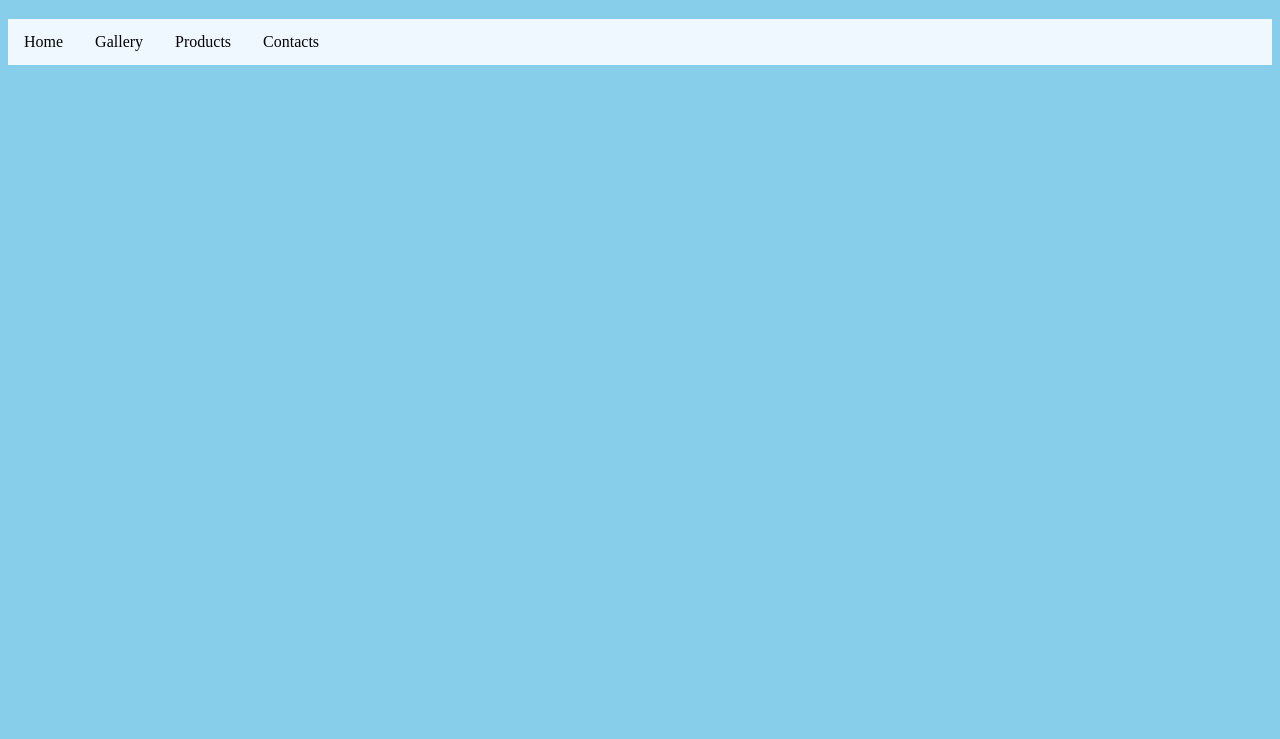
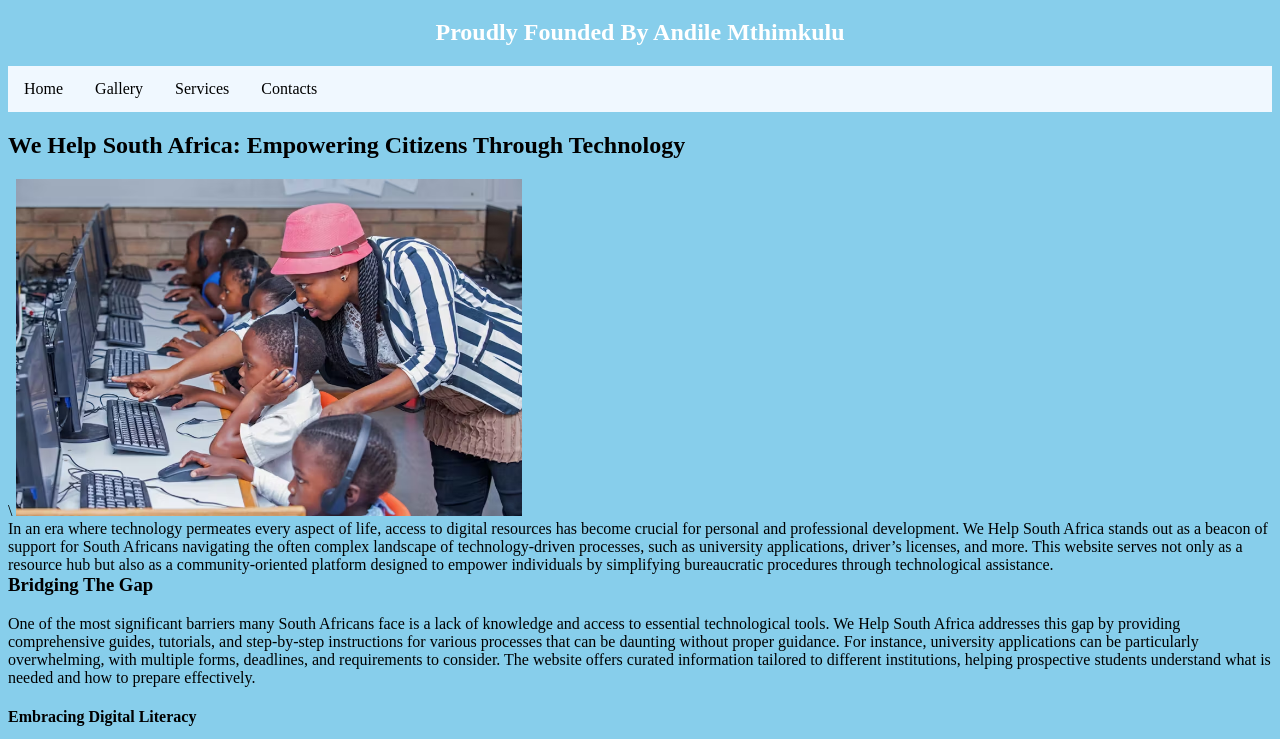
Before and after one commit to andile987/BUHLE-SON-PROJECTS, a plain HTML site: page README.md/index.html in a window 1280 px wide. Shown: the part 61-800 px from the top of the page. Drawn offline with Linux system fonts and the light colour scheme.

Commit message:
2nd phase

```diff
--- a/README.md/index.html
+++ b/README.md/index.html
@@ -5,13 +5,21 @@
         <title>Justtify</title>
         <body>
             <h1>We Help South Africa</h1>
+            <h2 id="h21">Proudly Founded By Andile Mthimkulu</h2>
             <ul>
                 <li><a ="home.html">Home</a></li>
                 <li><a href="gallery.html">Gallery</a></li>
-                <li><a href="products.html">Products</a></li>
+                <li><a href="Services.html">Services</a></li>
                 <li><a href="contacts.html">Contacts</a></li>
             </ul>
-            <img src=""
+            <h2>We Help South Africa: Empowering Citizens Through Technology</h2>\
+            <img id="img1" src="tech.avif" alt="Mzansi">
+            <p1>In an era where technology permeates every aspect of life, access to digital resources has become crucial for personal and professional development. We Help South Africa stands out as a beacon of support for South Africans navigating the often complex landscape of technology-driven processes, such as university applications, driver’s licenses, and more. This website serves not only as a resource hub but also as a community-oriented platform designed to empower individuals by simplifying bureaucratic procedures through technological assistance.</p1>
+            <h3>Bridging The Gap</h3>
+            <p2>One of the most significant barriers many South Africans face is a lack of knowledge and access to essential technological tools. We Help South Africa addresses this gap by providing comprehensive guides, tutorials, and step-by-step instructions for various processes that can be daunting without proper guidance. For instance, university applications can be particularly overwhelming, with multiple forms, deadlines, and requirements to consider. The website offers curated information tailored to different institutions, helping prospective students understand what is needed and how to prepare effectively.</p2>
+            <h4>Embracing Digital Literacy</h4>
+            <p3>n addition to providing immediate assistance with specific tasks, We Help South Africa promotes digital literacy as a foundational skill for the modern age. By offering workshops, webinars, and online courses, the website equips users with essential tech skills, from basic computer proficiency to navigating social media responsibly. This focus on education not only helps individuals with immediate needs but also prepares them for future challenges in an increasingly digital world.</p3>
+            <img id="img2" src="south.webp" alt="South Africa">
         </body>
     </head>
 </html>
--- a/README.md/styles.css
+++ b/README.md/styles.css
@@ -29,3 +29,19 @@ h1 {
 .active {
     background-color: black;
 }
+#img1 {
+    width: 40%;
+    height: 100%;
+
+}
+#Img2 {
+    width: 40%;
+    height: 60%;
+}
+p1 {
+    float: right;
+}
+#h21 {
+    text-align: center;
+    color: white;
+}
```
Also changed, not shown: README.md/Jozi.jpg (added), README.md/Skyline.jpg (added), README.md/south.webp (added), README.md/tech.avif (added).
